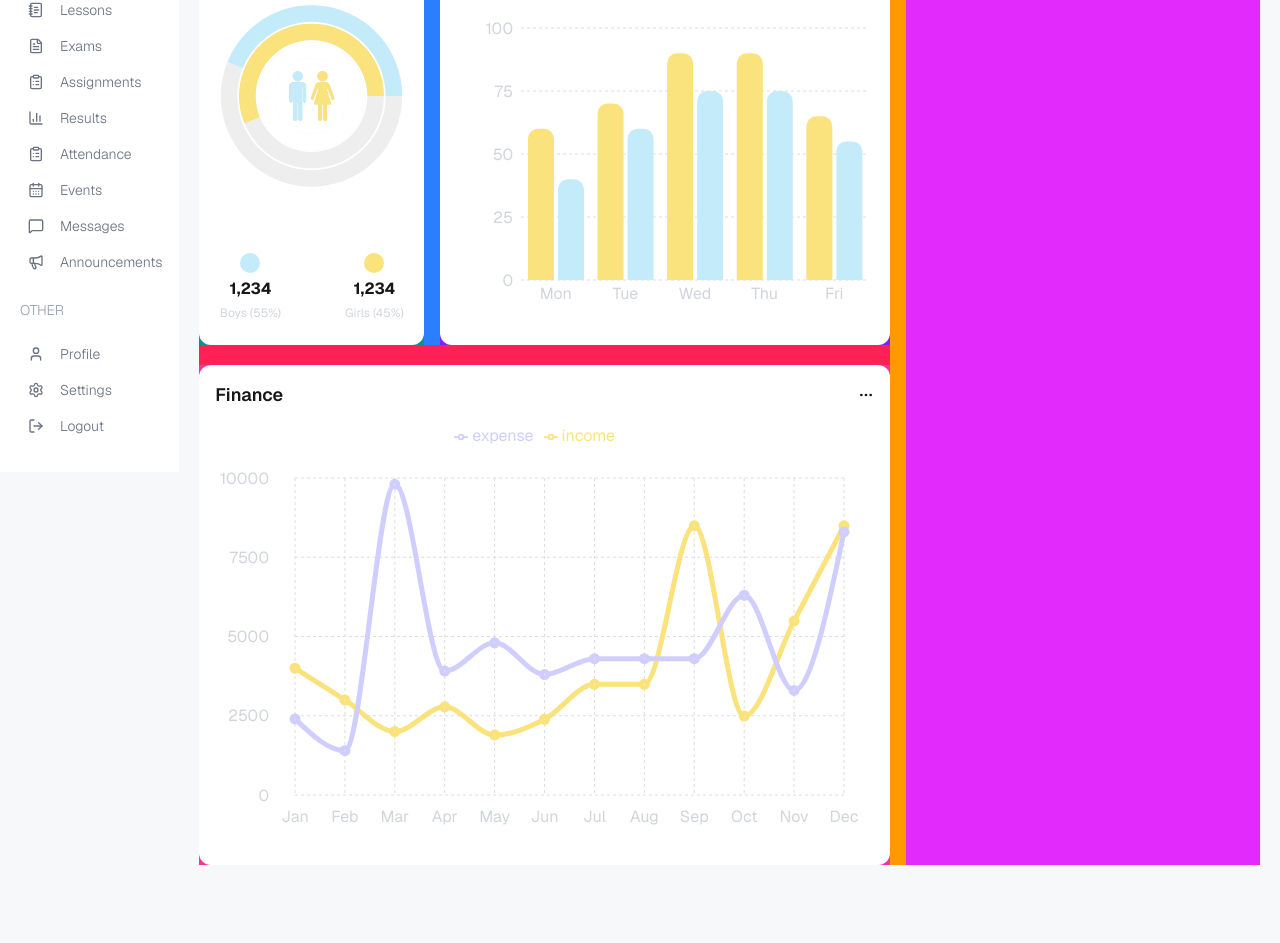
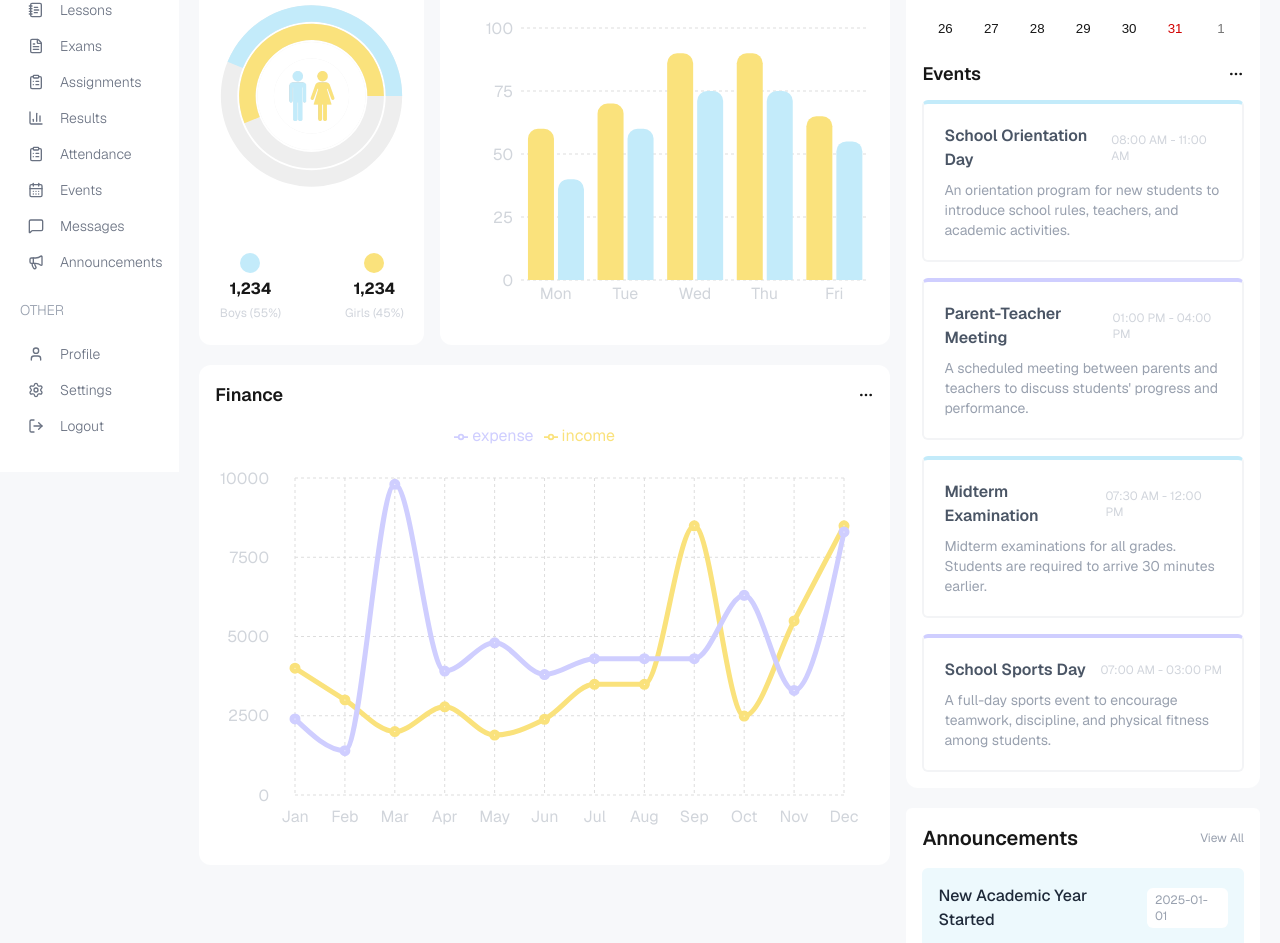
Before and after one commit to andryariadi/scholera, a Next.js app: page /admin in a window 1280 px wide. Shown: the part 328-1271 px from the top of the page. Built offline with nearby package versions, Linux system fonts and the light colour scheme.

Commit message:
feat(ui): complete dashboard UI design

```diff
--- a/package.json
+++ b/package.json
@@ -13,6 +13,7 @@
     "lucide-react": "^0.562.0",
     "next": "16.1.1",
     "react": "19.2.3",
+    "react-calendar": "^6.0.0",
     "react-dom": "19.2.3",
     "recharts": "^3.6.0"
   },
--- a/src/app/(dashboard)/admin/page.tsx
+++ b/src/app/(dashboard)/admin/page.tsx
@@ -1,15 +1,17 @@
+import Announcement from "@/components/Announcement";
 import AttendanceChart from "@/components/AttendanceChart";
+import EvCalendar from "@/components/EvCalendar";
 import FinanceChart from "@/components/FinanceChart";
 import StudentChart from "@/components/StudentChart";
 import UserCard from "@/components/UserCard";
 
 const AdminPage = () => {
   return (
-    <section className="bg-amber-500 flex flex-col md:flex-row gap-4">
+    <section className="flex flex-col md:flex-row gap-4">
       {/* Left - Content */}
-      <div className="bg-rose-500 w-full lg:max-w-2/3 space-y-5 ">
+      <div className="w-full lg:max-w-2/3 space-y-5 ">
         {/* Users Card */}
-        <div className="bg-green-500 flex items-center justify-between gap-4 flex-wrap">
+        <div className="flex items-center justify-between gap-4 flex-wrap">
           <UserCard type="student" />
           <UserCard type="teacher" />
           <UserCard type="parent" />
@@ -17,26 +19,32 @@ const AdminPage = () => {
         </div>
 
         {/* Middle Chart */}
-        <div className="bg-blue-500 flex flex-col md:flex-row gap-4">
+        <div className="flex flex-col lg:flex-row gap-4">
           {/* Student Chart */}
-          <div className="bg-teal-600 w-full lg:w-1/3 h-112.5">
+          <div className="w-full lg:w-1/3 h-112.5">
             <StudentChart />
           </div>
 
           {/* Attendance Chart */}
-          <div className="bg-violet-600 w-full lg:w-2/3 h-112.5">
+          <div className="w-full lg:w-2/3 h-112.5">
             <AttendanceChart />
           </div>
         </div>
 
         {/* Bottom Chart */}
-        <div className="bg-pink-500 h-125">
+        <div className="h-125">
           <FinanceChart />
         </div>
       </div>
 
       {/* Right - Content */}
-      <div className="bg-fuchsia-500 w-full lg:max-w-1/3">andry</div>
+      <div className="w-full lg:max-w-1/3 space-y-5">
+        {/* Calendar */}
+        <EvCalendar />
+
+        {/* Announcement */}
+        <Announcement />
+      </div>
     </section>
   );
 };
--- /dev/null
+++ b/src/components/Announcement.tsx
@@ -0,0 +1,35 @@
+import { announcementsData } from "@/libs/constants";
+
+const bgVariant: Record<string, string> = {
+  sky: "bg-scholera-sky-light",
+  purple: "bg-scholera-purple-light",
+  yellow: "bg-scholera-yellow-light",
+};
+
+const Announcements = () => {
+  return (
+    <div className="bg-white p-4 rounded-md space-y-4">
+      {/* Header */}
+      <div className="flex items-center justify-between">
+        <h1 className="text-xl font-semibold">Announcements</h1>
+        <span className="text-xs text-gray-400 cursor-pointer hover:underline">View All</span>
+      </div>
+
+      {/* List */}
+      <div className="flex flex-col gap-4">
+        {announcementsData.map((item) => (
+          <div key={item.id} className={`rounded-md p-4 ${bgVariant[item.variant]} space-y-2`}>
+            <div className="flex items-center justify-between">
+              <h2 className="font-medium text-gray-800 text-xs md:text-base">{item.title}</h2>
+              <span className="text-[10px] md:text-xs text-gray-400 bg-white rounded-md px-2 py-1">{item.date}</span>
+            </div>
+
+            <p className="text-xs md:text-sm text-gray-500">{item.description}</p>
+          </div>
+        ))}
+      </div>
+    </div>
+  );
+};
+
+export default Announcements;
--- /dev/null
+++ b/src/components/EvCalendar.tsx
@@ -0,0 +1,46 @@
+"use client";
+
+import { eventsData } from "@/libs/constants";
+import { Ellipsis } from "lucide-react";
+import { useState } from "react";
+import Calendar from "react-calendar";
+import "react-calendar/dist/Calendar.css";
+
+type ValuePiece = Date | null;
+
+type Value = ValuePiece | [ValuePiece, ValuePiece];
+
+const EvCalendar = () => {
+  const [value, onChange] = useState<Value>(new Date());
+
+  return (
+    <div className="bg-white w-fulll p-4 rounded-xl space-y-3">
+      {/* Calendar */}
+      <Calendar onChange={onChange} value={value} className="w-full! border-none!" />
+
+      {/* Title */}
+      <div className="flex justify-between items-center">
+        <h1 className="text-lg font-semibold">Events</h1>
+        <Ellipsis size={16} />
+      </div>
+
+      {/* List of events */}
+      <div className="flex flex-col gap-4">
+        {eventsData.map((event) => (
+          <div className="p-5 rounded-md border-2 border-gray-100 border-t-4 odd:border-t-scholera-sky even:border-t-scholera-purple" key={event.id}>
+            {/* Event info */}
+            <div className="flex items-center justify-between">
+              <h1 className="font-semibold text-gray-600 text-sm md:text-base">{event.title}</h1>
+              <span className="text-gray-300 text-[10px] md:text-xs">{event.time}</span>
+            </div>
+
+            {/* Event description */}
+            <p className="mt-2 text-gray-400 text-xs md:text-sm">{event.description}</p>
+          </div>
+        ))}
+      </div>
+    </div>
+  );
+};
+
+export default EvCalendar;
--- a/src/libs/constants/index.ts
+++ b/src/libs/constants/index.ts
@@ -223,3 +223,66 @@ export const financeData = [
     expense: 8300,
   },
 ];
+
+export const eventsData = [
+  {
+    id: 1,
+    title: "School Orientation Day",
+    date: "2025-01-08",
+    time: "08:00 AM - 11:00 AM",
+    location: "Main Hall",
+    description: "An orientation program for new students to introduce school rules, teachers, and academic activities.",
+    category: "Academic",
+  },
+  {
+    id: 2,
+    title: "Parent-Teacher Meeting",
+    date: "2025-01-12",
+    time: "01:00 PM - 04:00 PM",
+    location: "Classrooms",
+    description: "A scheduled meeting between parents and teachers to discuss students' progress and performance.",
+    category: "Meeting",
+  },
+  {
+    id: 3,
+    title: "Midterm Examination",
+    date: "2025-01-20",
+    time: "07:30 AM - 12:00 PM",
+    location: "Exam Rooms",
+    description: "Midterm examinations for all grades. Students are required to arrive 30 minutes earlier.",
+    category: "Exam",
+  },
+  {
+    id: 4,
+    title: "School Sports Day",
+    date: "2025-01-25",
+    time: "07:00 AM - 03:00 PM",
+    location: "School Field",
+    description: "A full-day sports event to encourage teamwork, discipline, and physical fitness among students.",
+    category: "Activity",
+  },
+];
+
+export const announcementsData = [
+  {
+    id: 1,
+    title: "New Academic Year Started",
+    date: "2025-01-01",
+    description: "The new academic year has officially started. Please make sure all students are registered and schedules are finalized.",
+    variant: "sky",
+  },
+  {
+    id: 2,
+    title: "Parent-Teacher Meeting",
+    date: "2025-01-05",
+    description: "A parent-teacher meeting will be held to discuss student progress and upcoming school programs.",
+    variant: "purple",
+  },
+  {
+    id: 3,
+    title: "Midterm Examination Schedule",
+    date: "2025-01-10",
+    description: "The midterm examination schedule has been published. Students are advised to prepare accordingly.",
+    variant: "yellow",
+  },
+];
```
Also changed, not shown: 1 other file (tests, documents, lock files or other folders).
